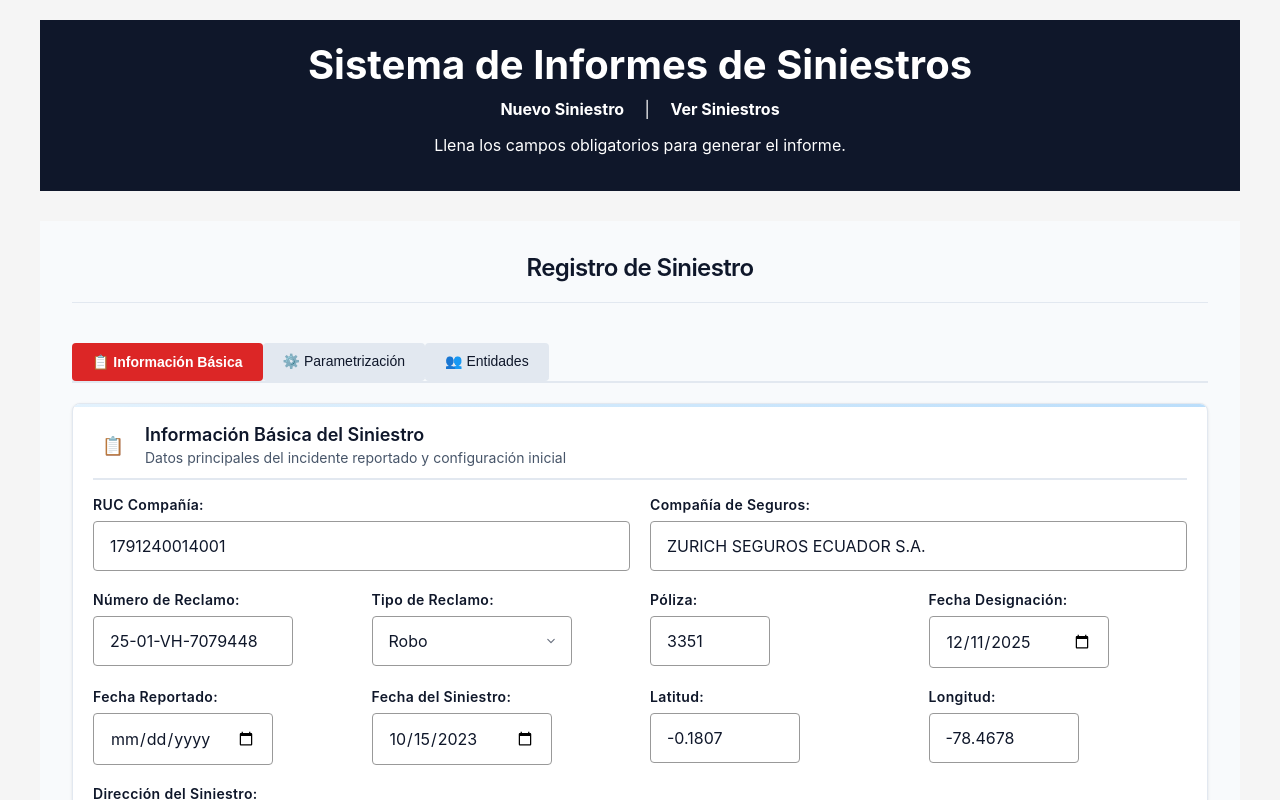
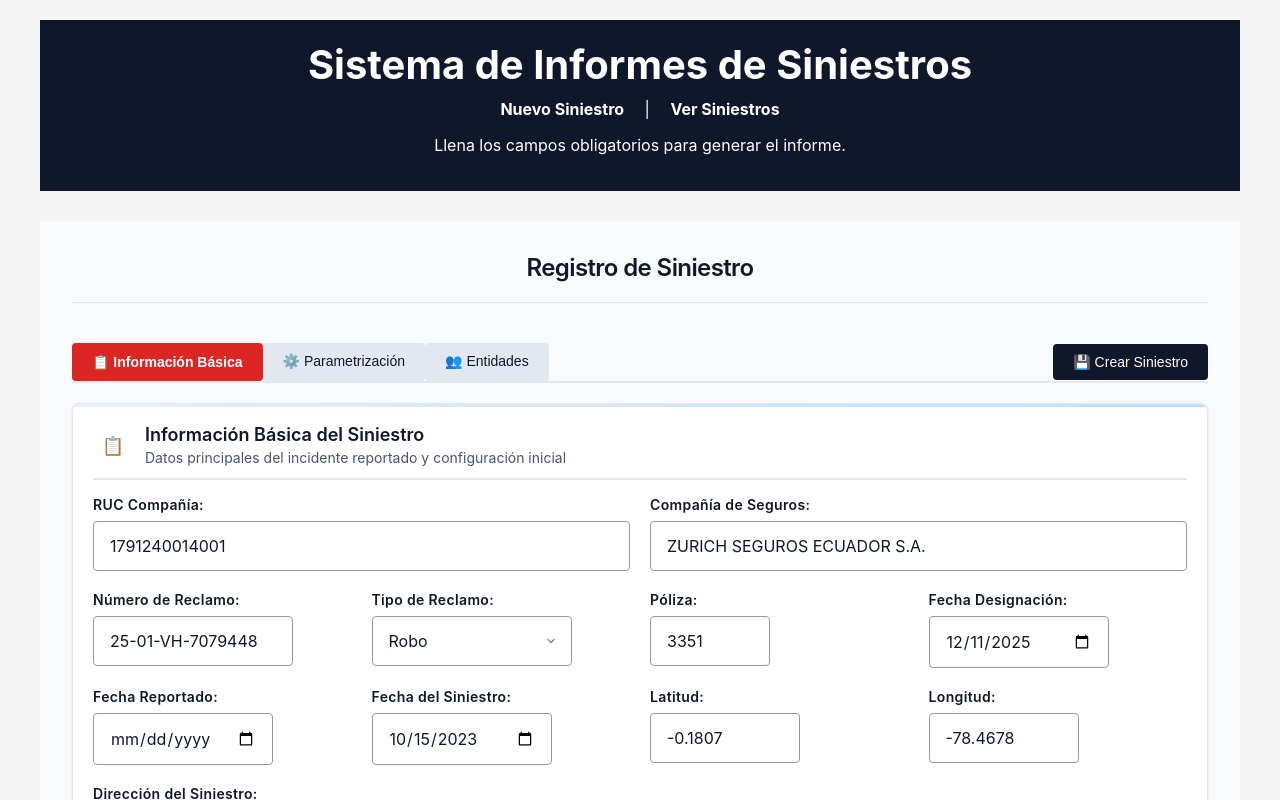
Before and after one commit to ginaproanio/Siniestros, a React (Create React App) app in the folder frontend/: page / in a window 1280 px wide. Shown: the top 800 px of the page. Built offline with nearby package versions, Linux system fonts and the light colour scheme; no server answers.

Commit message:
Restore always-visible save button for both create and edit modes

```diff
--- a/frontend/src/components/SiniestroForm.tsx
+++ b/frontend/src/components/SiniestroForm.tsx
@@ -256,7 +256,6 @@ const SiniestroForm: React.FC = () => {
               );
             })}
           </div>
-          {isEditMode && (
           <button
             type="button"
             onClick={() => document.querySelector('form')?.dispatchEvent(new Event('submit', { cancelable: true, bubbles: true }))}
@@ -273,9 +272,8 @@ const SiniestroForm: React.FC = () => {
               opacity: saving ? 0.6 : 1
             }}
           >
-              {saving ? "💾 Guardando..." : "💾 Actualizar Siniestro"}
+            {saving ? "💾 Guardando..." : `💾 ${isEditMode ? "Actualizar Siniestro" : "Crear Siniestro"}`}
           </button>
-          )}
         </div>
 
         {/* Tab Content */}
```
Lines whose indentation alone changed are shown as unchanged.
